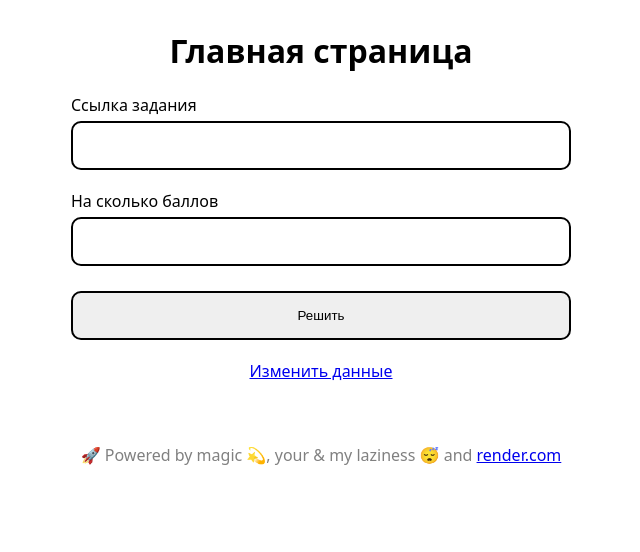
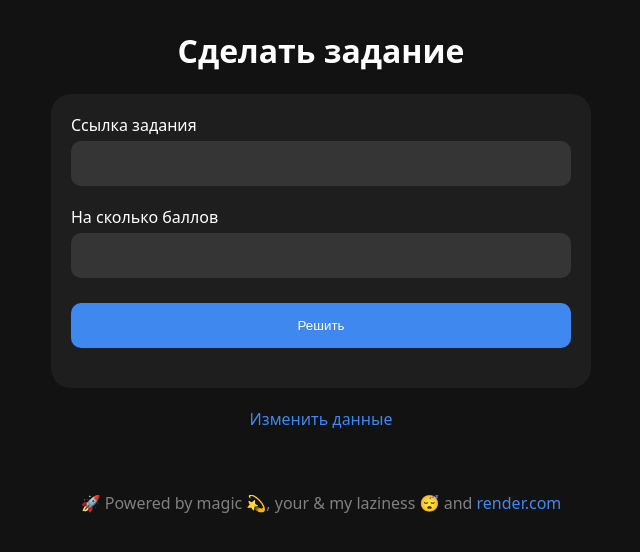
Before and after one commit to TheNotEasy/SkysmartMaker, a Flask app: page / in a window 1280 px wide. Shown: the top 552 px of the page, without its empty margins (319-959 px from the left). Run offline with Flask 3, Linux system fonts and the light colour scheme; the visitor is signed in with stand-in values (Sample User, id 1).

Commit message:
Add basic dark design

```diff
--- a/static/form.css
+++ b/static/form.css
@@ -4,16 +4,41 @@
 
     max-width: 500px;
     width: 100%;
+
+    box-sizing: content-box;
+
+    background-color: rgba(255, 255, 255, 0.05);
+    padding: 20px;
+    border-radius: 20px;
+
+    margin-bottom: 20px;
 }
 
 .form > input {
     outline: none;
-    border: black solid 2px;
     border-radius: 10px;
+    border-style: none;
 
     box-sizing: border-box;
     margin-top: 5px;
     margin-bottom: 20px;
 
     padding: 15px 10px;
+
+    background: rgba(255, 255, 255, 0.1);
+
+    color: white;
 }
+
+.form input[type=submit] {
+    background-color: #3E88EF;
+    color: white;
+
+    cursor: pointer;
+
+    transition-duration: 0.3s;
+}
+
+.form input[type=submit]:hover {
+    background-color: #70a2ec;
+}
--- a/static/main.css
+++ b/static/main.css
@@ -1,5 +1,8 @@
 :root {
     font-family: system-ui;
+
+    background-color: #121212;
+    color: white;
 }
 
 .container {
@@ -35,3 +38,8 @@ h1 {
         margin: 0;
     }
 }
+
+a {
+    color: #3E88EF;
+    text-decoration: none;
+}
--- a/templates/index.html
+++ b/templates/index.html
@@ -3,13 +3,13 @@
 {% block content %}
     <link rel="stylesheet" href="{{ url_for('static', filename='form.css') }}">
     <div class="container">
-        <h1>Главная страница</h1>
+        <h1>Сделать задание</h1>
         <form method="post" action="" class="form" id="form">
             <label for="url">Ссылка задания</label>
             <input type="text" name="url" id="url" required pattern="^https://edu\.skysmart\.ru/student/[a-zA-Z]{10}$" title="Неа, это не ссылка на скайсмарт задание">
             <label for="score">На сколько баллов</label>
             <input type="number" name="score" id="score" required min="0" max="100">
-            <input type="submit" value="Решить">
+            <input type="submit" value="Решить" id="submit">
             <p id="state" style="display: none"></p>
         </form>
         <a href="/setauth">Изменить данные</a>
@@ -23,6 +23,8 @@
         }
 
         async function handleSubmit(ev) {
+            submit.disabled = true
+
             ev.preventDefault();
             stateHolder.style.display = 'unset';
 
@@ -52,10 +54,13 @@
                 stateHolder.innerText = last_msg;
                 if (done) break;
             }
+
+            submit.disabled = false;
         }
 
         const form = document.getElementsByTagName('form')[0];
         const stateHolder = document.getElementById('state');
+        const submit = document.getElementById('submit');
 
         form.addEventListener('submit', handleSubmit)
     </script>
```
